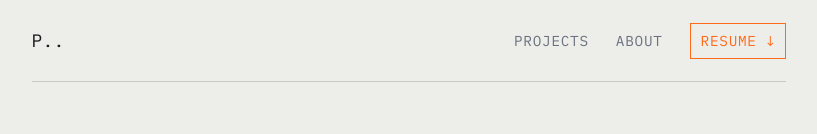
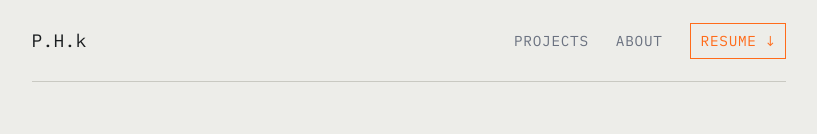
Before and after one commit to barni-os/portfolio, a React app: page / in a window 1280 px wide. Shown: the top 134 px of the page, without its empty margins (231-1048 px from the left). Built offline with nearby package versions, Linux system fonts and the light colour scheme; the HTML template or start-up script is replaced by a standard one.

Commit message:
fixed project file path issue and font display

```diff
--- a/src/App.jsx
+++ b/src/App.jsx
@@ -8,7 +8,7 @@ import "./App.css";
 function Navbar() {
   return (
     <nav className="nav">
-      <Link to="/" className="nav__brand" style={{ textDecoration: "none", color: "var(--ink)" }}>P..</Link>
+      <Link to="/" className="nav__brand" style={{ textDecoration: "none", color: "var(--ink)" }}>P.H.k</Link>
       <div className="nav__links">
         <Link to="/" className="nav__link">Projects</Link>
         <Link to="/about" className="nav__link">About</Link>
--- a/src/pages/ProjectPage.jsx
+++ b/src/pages/ProjectPage.jsx
@@ -92,7 +92,7 @@ function ProjectPage() {
           <h2 className="section__title">Documents</h2>
           <div style={{ display: "flex", flexDirection: "column", gap: "0.75rem" }}>
             {documents.map((doc, i) => (
-              <a key={i} href={doc.file} target="_blank" rel="noopener noreferrer" className="project__doc">
+              <a key={i} href={doc.file} download target="_blank" rel="noopener noreferrer" className="project__doc">
                 <span className="project__doc-icon">PDF</span>
                 <span>{doc.label}</span>
                 <span style={{ marginLeft: "auto" }}>↓ Download</span>
```
